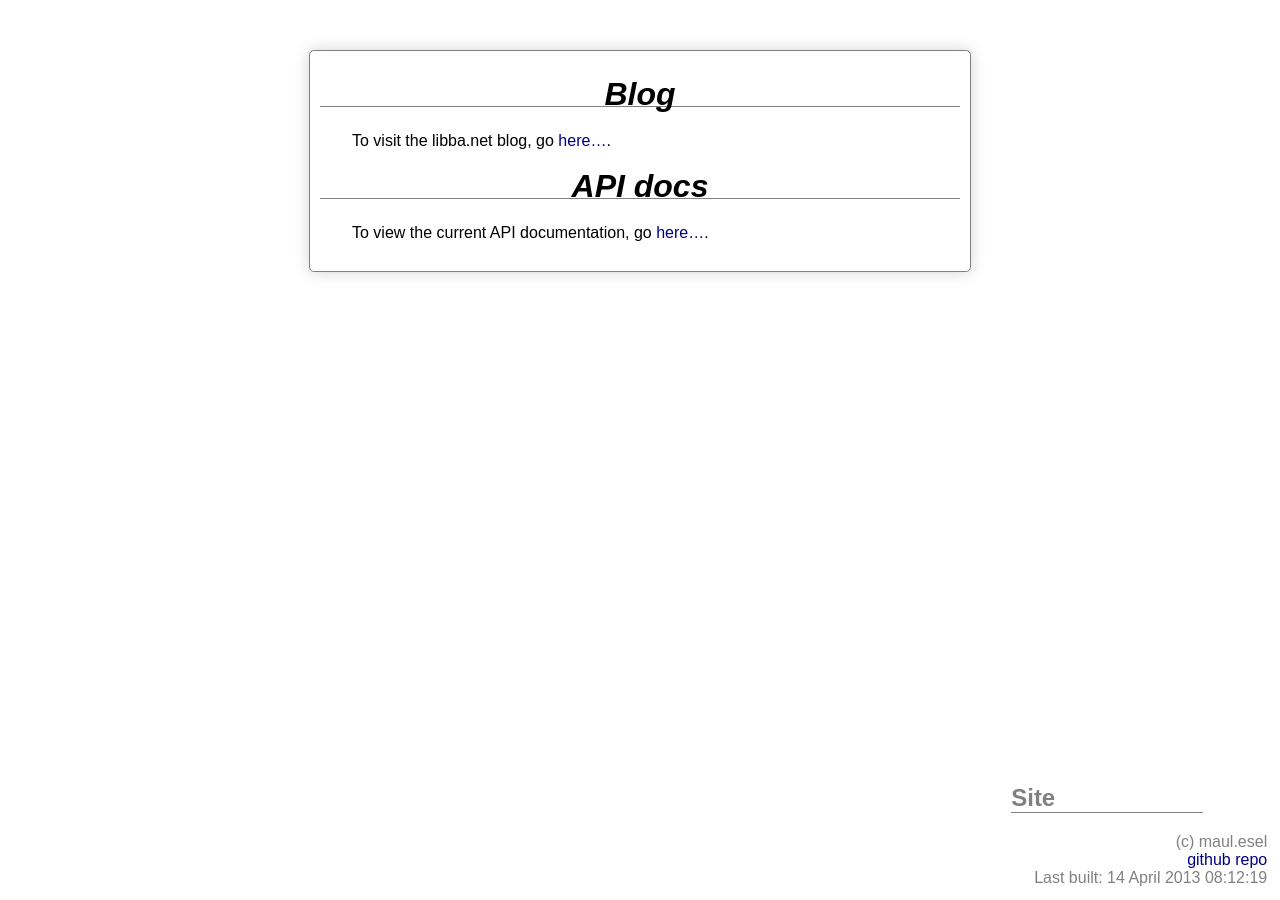
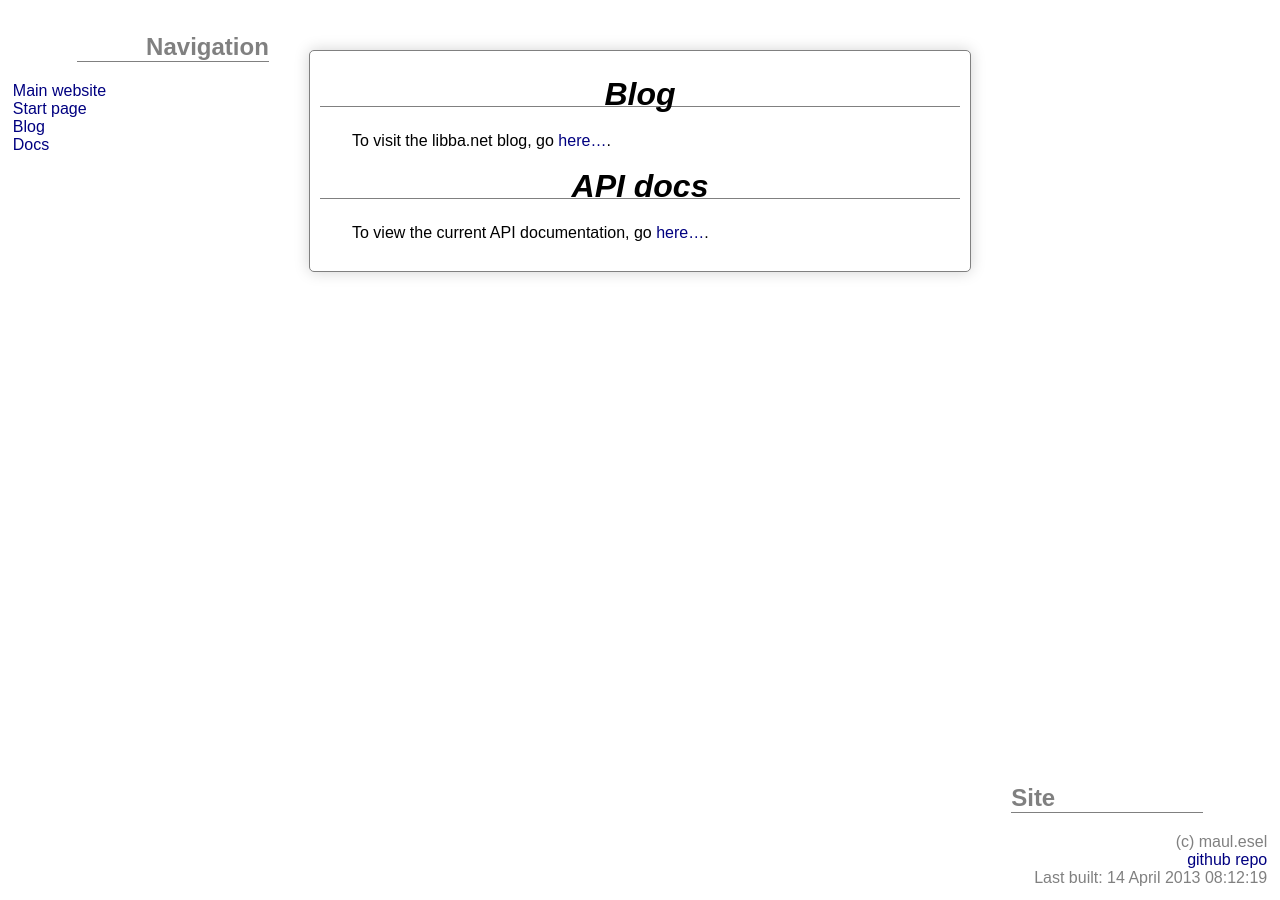
Before and after one commit to Library-Distribution/about.libba.net, a Jekyll site: the page built from index.markdown, in a window 1280 px wide. Built offline with Jekyll 4.4.1, drawn with Linux system fonts in a browser that asks for light colours; Markdown is read by kramdown in place of the engine named in the settings.

Commit message:
add a navigation and make footer styles reusable

```diff
--- a/_layouts/default.html
+++ b/_layouts/default.html
@@ -9,11 +9,22 @@
 	</head>
 	<body>
 		<div id="page-content">{{ content }}</div>
-		<div id="footer">
+		<div id="navigation" class="corner top left">
+			<h2>Navigation</h2>
+			<div>
+				<a href="http://libba.net">Main website</a><br/>
+				<a href="/">Start page</a><br/>
+				<a href="/blog">Blog</a><br/>
+				<a href="/docs/api/current">Docs</a><br/>
+			</div>
+		</div>
+		<div id="site" class="corner bottom right">
 			<h2>Site</h2>
-			(c) maul.esel<br/>
-			<a href="https://github.com/Library-Distribution/about.libba.net">github repo</a><br/>
-			Last built: {{ site.time | date_to_long_string }} {{ site.time | date: "%X" }}
+			<div>
+				(c) maul.esel<br/>
+				<a href="https://github.com/Library-Distribution/about.libba.net">github repo</a><br/>
+				Last built: {{ site.time | date_to_long_string }} {{ site.time | date: "%X" }}
+			</div>
 		</div>
 	</body>
 </html>
--- a/style/default.css
+++ b/style/default.css
@@ -28,20 +28,37 @@ body {
 	-o-box-shadow: 0px 0px 15px lightgray;
 }
 
-#footer {
+.corner {
 	position: fixed;
-	right: 0;
-	bottom: 0;
-
 	width: 20%;
 	padding: 1%;
-	text-align: right;
 
 	color: gray;
 }
-
-#footer h2 {
+.corner.bottom {
+	bottom: 0;
+}
+.corner.top {
+	top: 0;
+}
+.corner.right {
+	right: 0;
+	text-align: right;
+}
+.corner.right h2 {
 	text-align: left;
+	float: left;
+}
+.corner.left {
+	left: 0;
+	text-align: left;
+}
+.corner.left h2 {
+	text-align: right;
+	float: right;
+}
+.corner h2 + * {
+	clear: both;
 }
 
 h1 {
```
